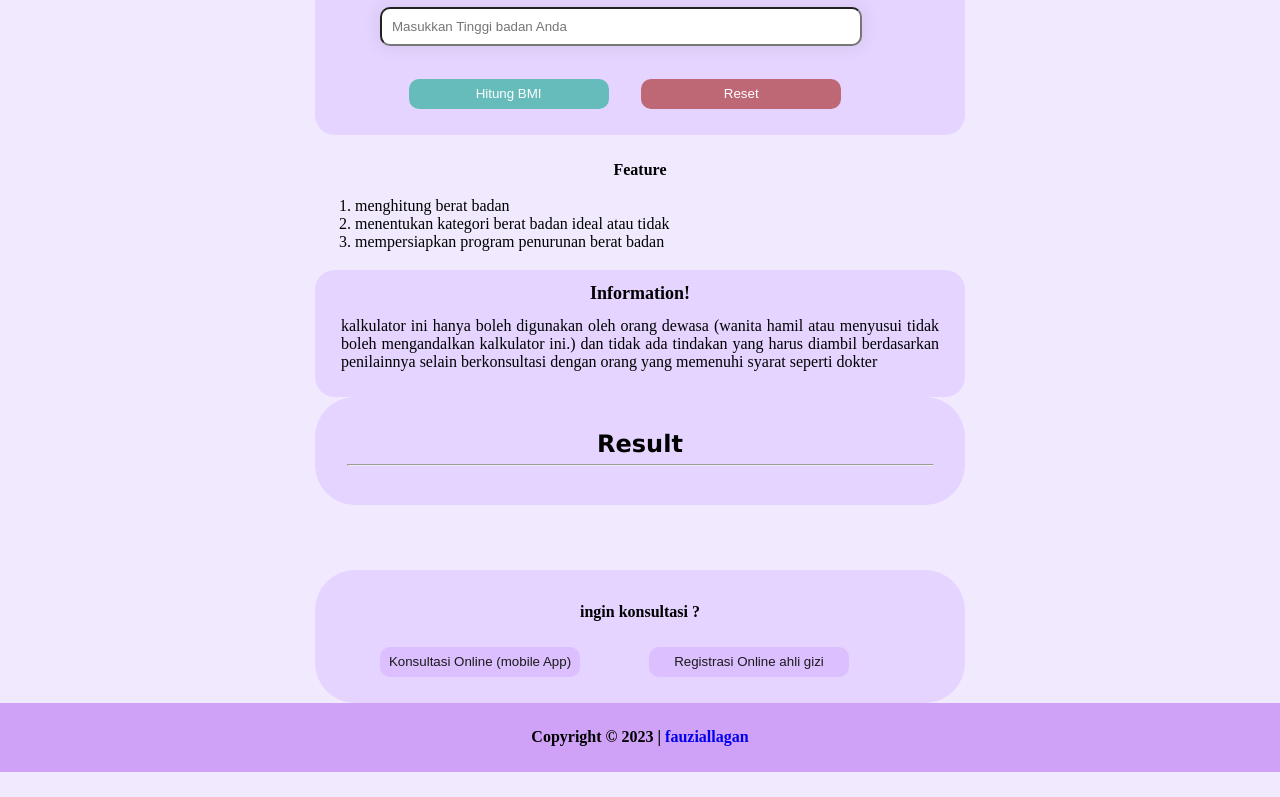
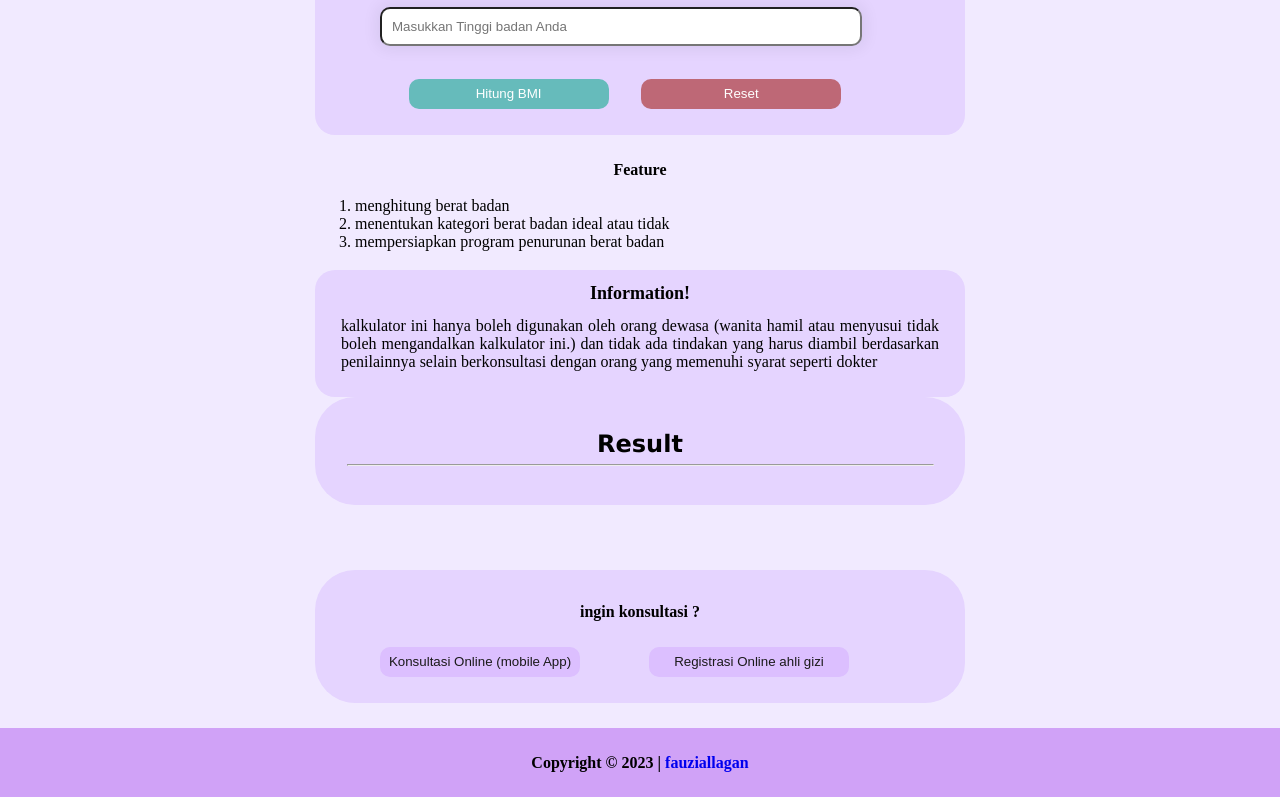
Before and after one commit to revou-fundamental-course/30-oct-23-fauziallagan, a plain HTML site: page index.html in a window 1280 px wide. Shown: the part 569-1366 px from the top of the page. Before the commit the page ends 1341 px from the top, so only its background shows below. Drawn offline with Linux system fonts and the light colour scheme.

Commit message:
update style

```diff
--- a/css/main.css
+++ b/css/main.css
@@ -194,7 +194,7 @@ hr {
 
 footer {
   font-weight: bold;
-  /* margin-top: 2%; */
+  margin-top: 2%;
   text-align: center;
   padding: 2%;
   background-color: #D0A2F7;
```
